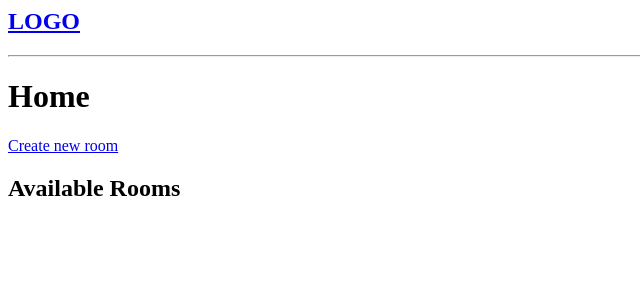
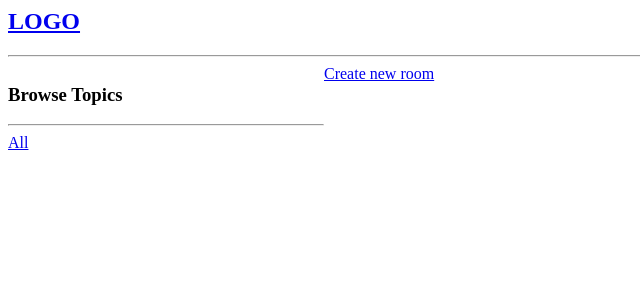
Before and after one commit to rukshan99/scholab, a Django app: page / in a window 1280 px wide. Shown: the top 300 px of the page, without its empty margins (0-640 px from the left). Run offline with Django 3.2, Linux system fonts and the light colour scheme; data that the repository does not hold is empty.

Commit message:
implement side navbar in home to browse topics

```diff
--- a/base/templates/base/home.html
+++ b/base/templates/base/home.html
@@ -1,16 +1,38 @@
 {% extends 'main.html' %}
 
 {% block content %}
+<style>
+    .home-container{
+        display:grid;
+        grid-template-columns: 1fr 3fr;
+    }
+</style>
 
-<h1>Home</h1>
+<div class="home-container">
+    <div>
+        <h3>Browse Topics</h3>
+        <hr>
+        <div>
+            <a href="{% url 'home_view' %}">All</a>
+        </div>
+        {% for topic in topics %}
+        <div>
+            <a href="{% url 'home_view' %}?q={{topic.name}}">{{topic.name}}</a>
+        </div>
+        {% endfor %}
+    </div>
+    <div>
         <a href="{% url 'create_room_view' %}">Create new room</a>
-<h2>Available Rooms</h2>
-<ul>
+
+        <div>
             {% for room in rooms %}
             <li>{{room.id}} -- <a href="{% url 'room_view' room.id %}">{{room.name}}</a>
                 -- <a href="{% url 'update_room_view' room.id %}"> Edit</a>
                 -- <a href="{% url 'delete_room_view' room.id %}"> Delete</a></li>
             {% endfor %}
-</ul>
+            </div>
+    </div>
+
+</div>
 
 {% endblock %}
--- a/base/views.py
+++ b/base/views.py
@@ -1,11 +1,17 @@
 from django.shortcuts import render, redirect
 from django.http import HttpResponse
-from .models import Room
+from .models import Room, Topic
 from .forms import RoomForm
 
 def home(request):
-    rooms = Room.objects.all()
-    context = {'rooms': rooms}
+    q = request.GET.get('q') or ''
+
+    rooms = Room.objects.filter(topic__name=q)
+    topics = Topic.objects.all()
+    context = {
+        'rooms': rooms,
+        'topics': topics
+    }
     return render(request, 'base/home.html', context)
 
 def room(request, id):
```
Lines whose indentation alone changed are shown as unchanged.
